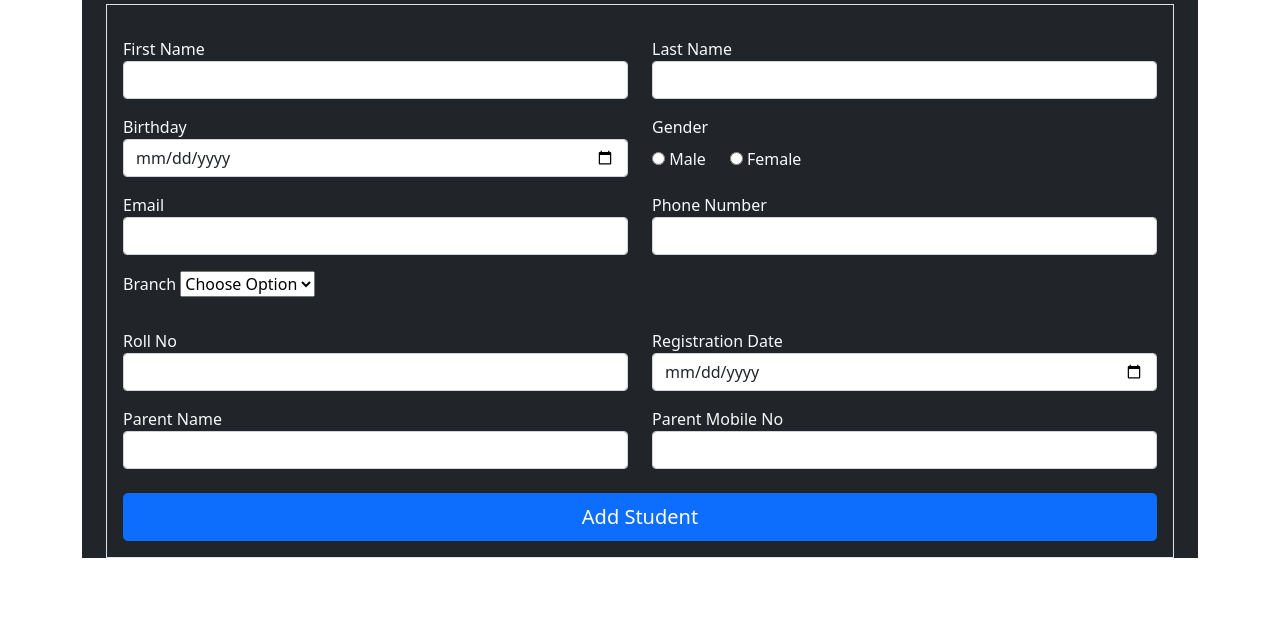
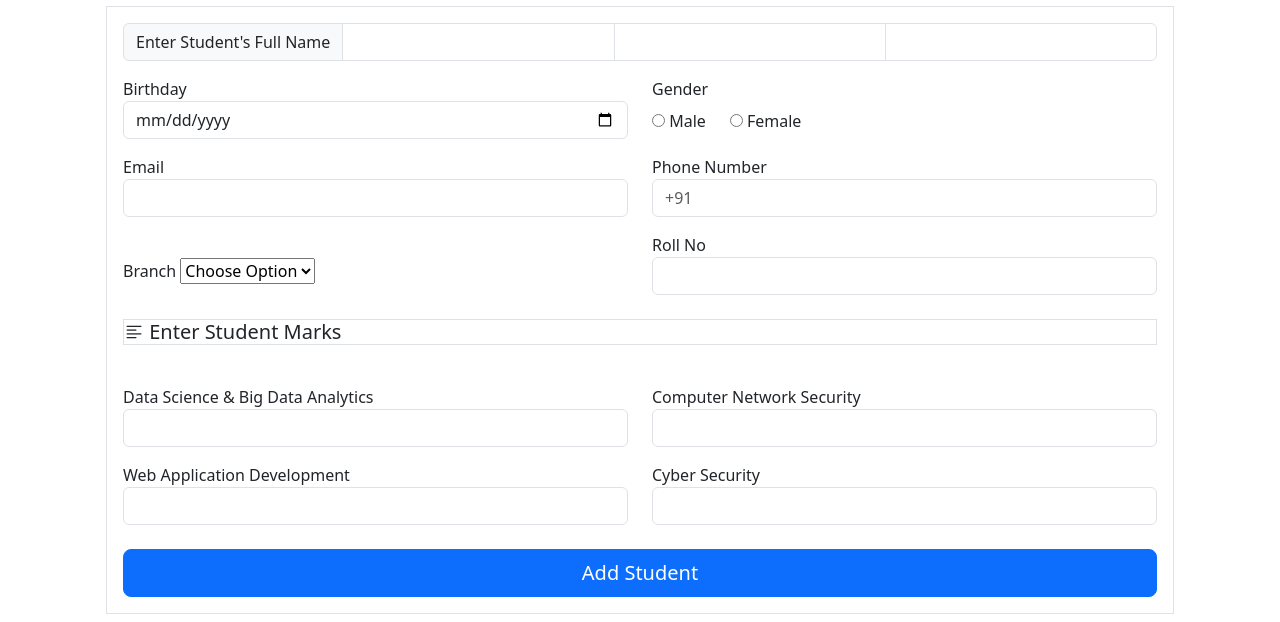
Before and after one commit to yashghan/wad_cc-prac, a plain HTML site: page home.html in a window 1280 px wide. Shown: the part 180-802 px from the top of the page. Drawn offline with nearby package versions, Linux system fonts and the light colour scheme; a script that the page names is missing.

Commit message:
Update home.html

```diff
--- a/home.html
+++ b/home.html
@@ -4,42 +4,116 @@
     <meta charset="UTF-8" />
     <meta http-equiv="X-UA-Compatible" content="IE=edge" />
     <meta name="viewport" content="width=device-width, initial-scale=1.0" />
-    <link href="https://cdn.jsdelivr.net/npm/bootstrap@5.1.3/dist/css/bootstrap.min.css" rel="stylesheet" integrity="sha384-1BmE4kWBq78iYhFldvKuhfTAU6auU8tT94WrHftjDbrCEXSU1oBoqyl2QvZ6jIW3" crossorigin="anonymous">
-    <script src="https://cdn.jsdelivr.net/npm/bootstrap@5.1.3/dist/js/bootstrap.bundle.min.js" integrity="sha384-ka7Sk0Gln4gmtz2MlQnikT1wXgYsOg+OMhuP+IlRH9sENBO0LRn5q+8nbTov4+1p" crossorigin="anonymous"></script>
-    <title>Student Registration Form</title>
+    <link rel="stylesheet" href="css/bootstrap.min.css" />
+    <link
+      rel="stylesheet"
+      href="https://cdn.jsdelivr.net/npm/bootstrap-icons@1.7.2/font/bootstrap-icons.css"
+    />
+    <link rel="stylesheet" href="css/style.css" />
+    <title>Student Details Form</title>
   </head>
 
   <body>
+    <!-- top navigation bar -->
+    <nav class="navbar navbar-expand-lg navbar-dark bg-dark fixed-top">
+      <div class="container-fluid">
+        <button
+          class="navbar-toggler"
+          type="button"
+          data-bs-toggle="offcanvas"
+          data-bs-target="#sidebar"
+          aria-controls="offcanvasExample"
+        >
+          <span class="navbar-toggler-icon" data-bs-target="#sidebar"></span>
+        </button>
+        <a
+          class="navbar-brand me-auto ms-lg-0 ms-3 text-uppercase fw-bold"
+          href="display-data.html"
+          >MMCOE EXAM DASHBOARD</a
+        >
+      </div>
+    </nav>
+    <!-- top navigation bar -->
+    <!-- offcanvas -->
+    <div
+      class="offcanvas offcanvas-start sidebar-nav bg-dark"
+      tabindex="-1"
+      id="sidebar"
+    >
+      <div class="offcanvas-body p-0">
+        <nav class="navbar-dark">
+          <ul class="navbar-nav">
+            <li>
+              <div class="text-muted small fw-bold text-uppercase px-3">
+                Home
+              </div>
+            </li>
+            <li>
+              <a href="display-data.html" class="nav-link px-3 active">
+                <span class="me-2"><i class="bi bi-speedometer2"></i></span>
+                <span>Dashboard</span>
+              </a>
+            </li>
+            <li class="my-4"><hr class="dropdown-divider bg-light" /></li>
+            <li>
+              <div class="text-muted small fw-bold text-uppercase px-3 mb-3">
+                Data Entry
+              </div>
+            </li>
+              <a href="index.html" class="nav-link px-3">
+                <span class="me-2"><i class="bi bi-book-fill"></i></span>
+                <span>Student Details Form</span>
+              </a>
+            </li>
+          </ul>
+        </nav>
+      </div>
+    </div>
+    <!-- offcanvas -->
+
     <main class="mt-5 pt-3">
       <div class="container">
-        <div class="container-fluid px-4 bg-dark">
+        <div class="container-fluid px-4">
           <div class="row g-3 my-2">
             <div class="rounded">
-              <div class="h1 my-4 text-center text-danger ">Marathwada Mitra Mandal's College of Engineering</div>
+              <div class="h1 my-4 text-center border">
+                Add Student Details Form
+              </div>
               <form id="studentForm">
                 <div class="border p-3">
                   <div class="row">
-                    <div class="col-md-6 mt-md-3 mt-3 text-light">
-                      <label>First Name</label>
+                    <div class="input-group">
+                      <span class="input-group-text"
+                        >Enter Student's Full Name</span
+                      >
                       <input
                         type="text"
                         id="firstName"
+                        aria-label="First name"
                         class="form-control"
-                        required
+                        data-bs-toggle="tooltip"
+                        title="Enter First Name Here"
                       />
-                    </div>
-                    <div class="col-md-6 mt-md-3 mt-3 text-light">
-                      <label>Last Name</label>
+                      <input
+                        type="text"
+                        id="middleName"
+                        aria-label="Middle name"
+                        class="form-control"
+                        data-bs-toggle="tooltip"
+                        title="Enter Middle Name Here"
+                      />
                       <input
                         type="text"
                         id="lastName"
+                        aria-label="Last name"
                         class="form-control"
-                        required
+                        data-bs-toggle="tooltip"
+                        title="Enter Last Name Here"
                       />
                     </div>
                   </div>
                   <div class="row">
-                    <div class="col-md-6 mt-md-3 mt-3 text-light">
+                    <div class="col-md-6 mt-md-3 mt-3">
                       <label>Birthday</label>
                       <input
                         type="date"
@@ -48,9 +122,9 @@
                         required
                       />
                     </div>
-                    <div class="col-md-6 mt-md-3 mt-3 text-light">
+                    <div class="col-md-6 mt-md-3 mt-3">
                       <label>Gender</label>
-                      <div class="d-flex align-items-center mt-2 text-light">
+                      <div class="d-flex align-items-center mt-2">
                         <label class="option">
                           <input type="radio" name="gender" value="male" />
                           Male <span class="checkmark"></span>
@@ -63,7 +137,7 @@
                     </div>
                   </div>
                   <div class="row">
-                    <div class="col-md-6 mt-md-3 mt-3 text-light">
+                    <div class="col-md-6 mt-md-3 mt-3">
                       <label>Email</label>
                       <input
                         type="email"
@@ -72,28 +146,46 @@
                         required
                       />
                     </div>
-                    <div class="col-md-6 mt-md-3 mt-3 text-light">
+                    <div class="col-md-6 mt-md-3 mt-3">
                       <label>Phone Number</label>
                       <input
                         type="tel"
                         id="contactNo"
                         class="form-control"
+                        placeholder="+91"
                         required
                       />
                     </div>
                   </div>
-                  <div class="my-md-3 my-3 text-light">
-                    <label>Branch</label>
-                    <select id="sub" required>
-                      <option value="" selected hidden>Choose Option</option>
-                      <option value="Maths">IT</option>
-                      <option value="Science">CSE</option>
-                      <option value="Social">Mechanical</option>
-                      <option value="Hindi">Civil</option>
-                    </select>
-                  </div>
                   <div class="row">
-                    <div class="col-md-6 mt-md-3 mt-3 text-light">
+                    <div
+                      class="col-md-6 mt-md-3 mt-3"
+                      style="padding-top: 25px"
+                    >
+                      <label>Branch</label>
+                      <select id="sub" required>
+                        <option value="" selected hidden>Choose Option</option>
+                        <option value="Information Technology Engineering">
+                          IT
+                        </option>
+                        <option value="Computer Science Engineering">
+                          CSE
+                        </option>
+                        <option value="Mechanical Engineering">
+                          Mechanical
+                        </option>
+                        <option value="Civil Engineering">Civil</option>
+                        <option value="Electrical Engineering">
+                          Electrical
+                        </option>
+                        <option
+                          value="Electronics and Tele Communications Engineering"
+                        >
+                          E&TC
+                        </option>
+                      </select>
+                    </div>
+                    <div class="col-md-6 mt-md-3 mt-3">
                       <label>Roll No</label>
                       <input
                         type="text"
@@ -102,36 +194,49 @@
                         required
                       />
                     </div>
-                    <div class="col-md-6 mt-md-3 mt-3 text-light">
-                      <label>Registration Date</label>
+                  </div>
+                  <div class="h5 my-4 bi-text-left border">
+                    Enter Student Marks
+                  </div>
+                  <div class="row">
+                    <div class="col-md-6 mt-md-3 mt-3">
+                      <label>Data Science & Big Data Analytics</label>
                       <input
-                        type="date"
-                        id="registrationDate"
+                        type="number"
+                        id="dsbda"
+                        class="form-control"
+                        required
+                      />
+                    </div>
+                    <div class="col-md-6 mt-md-3 mt-3">
+                      <label>Computer Network Security</label>
+                      <input
+                        type="number"
+                        id="cns"
+                        class="form-control"
+                        required
+                      />
+                    </div>
+                    <div class="col-md-6 mt-md-3 mt-3">
+                      <label>Web Application Development</label>
+                      <input
+                        type="number"
+                        id="wad"
+                        class="form-control"
+                        required
+                      />
+                    </div>
+                    <div class="col-md-6 mt-md-3 mt-3">
+                      <label>Cyber Security</label>
+                      <input
+                        type="number"
+                        id="cs"
                         class="form-control"
                         required
                       />
                     </div>
                   </div>
-                  <div class="row">
-                    <div class="col-md-6 mt-md-3 mt-3 text-light">
-                      <label>Parent Name</label>
-                      <input
-                        type="text"
-                        id="parentName"
-                        class="form-control"
-                        required
-                      />
-                    </div>
-                    <div class="col-md-6 mt-md-3 mt-3 text-light">
-                      <label>Parent Mobile No</label>
-                      <input
-                        type="tel"
-                        id="parentMobileNo"
-                        class="form-control"
-                        required
-                      />
-                    </div>
-                  </div>
+
                   <div class="d-grid mt-4">
                     <button
                       class="btn btn-primary btn-lg"
```
